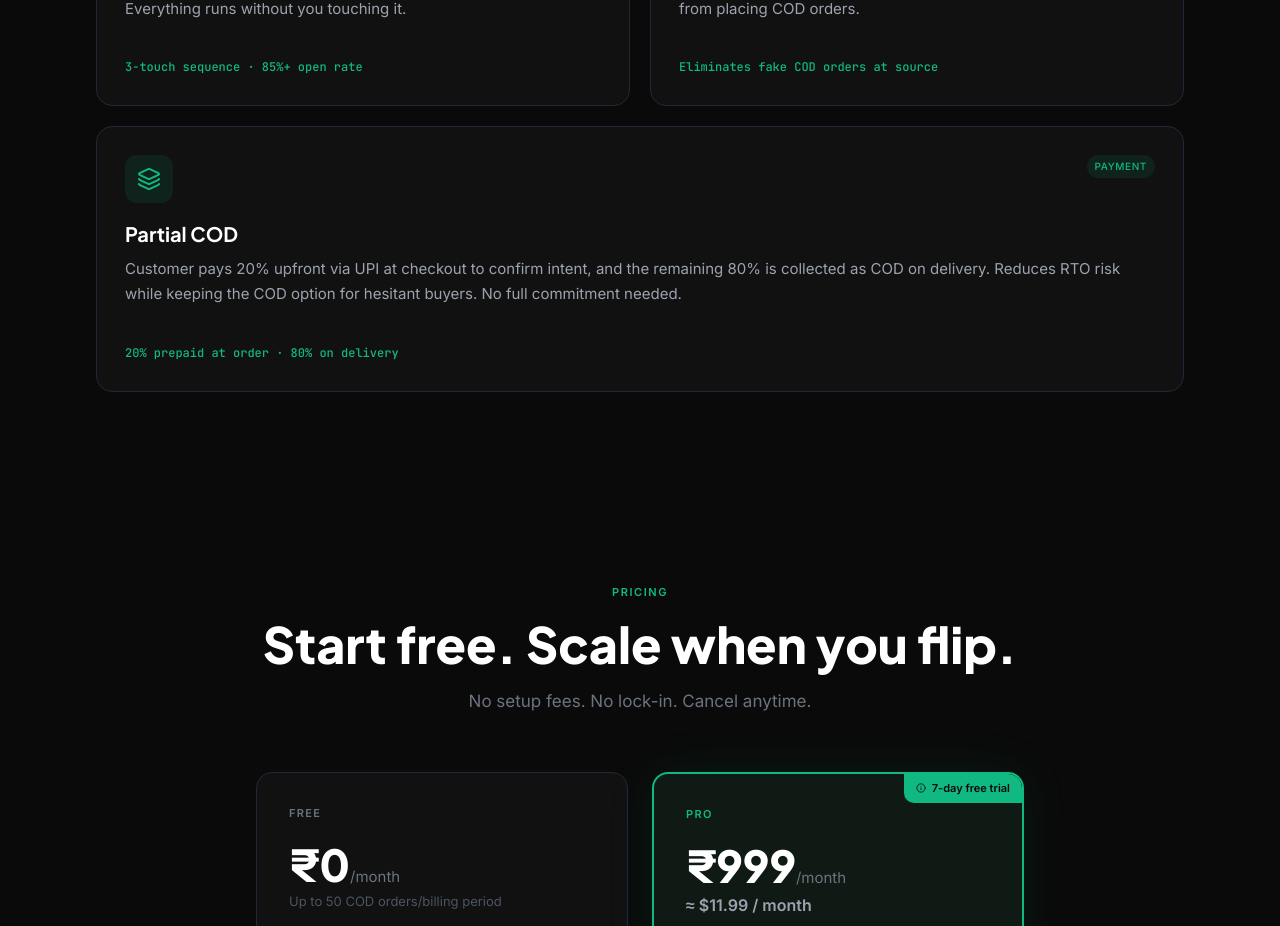
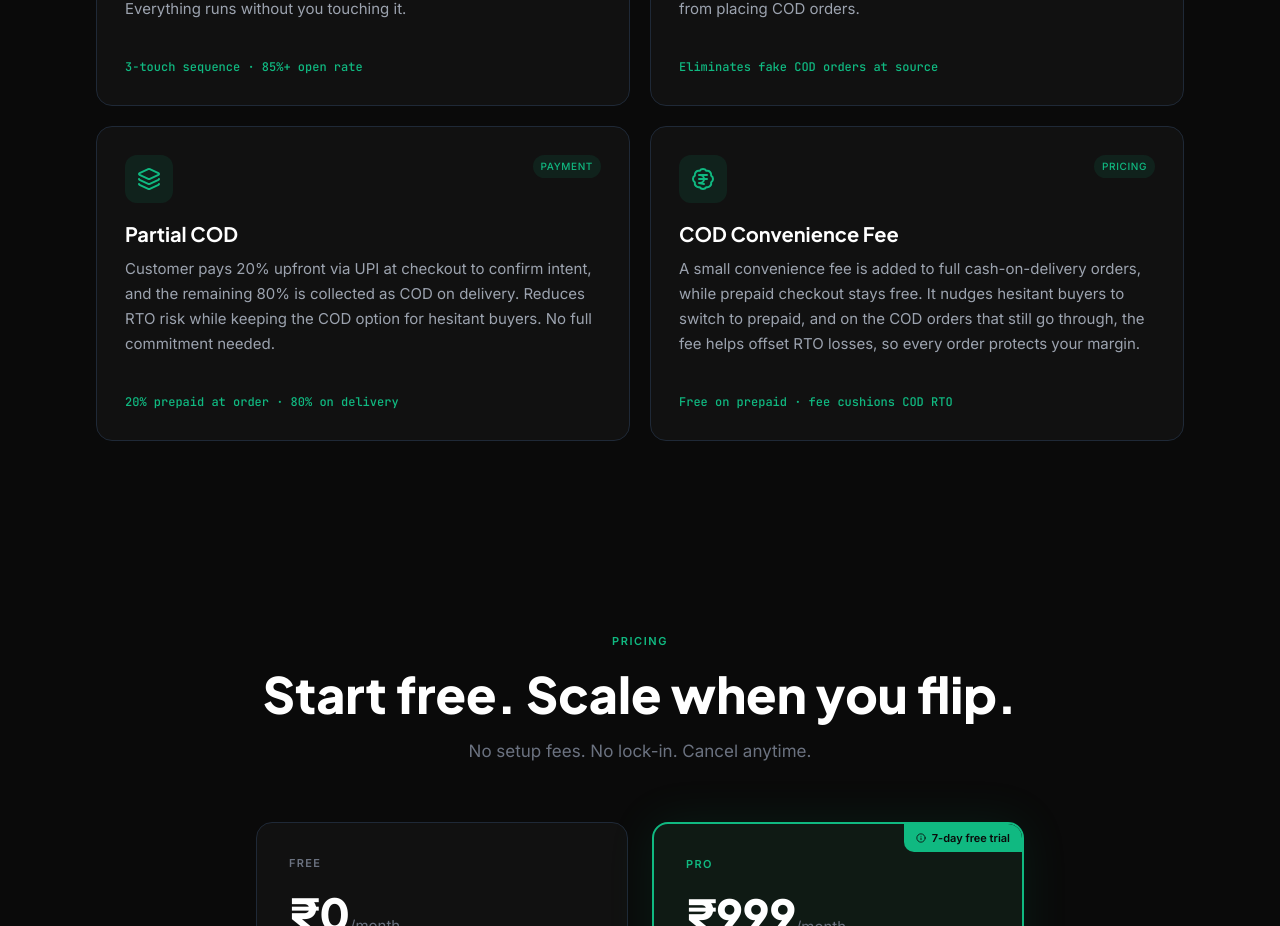
Before and after one commit to TheGrowthAgency2026/CODFLIPweb, a Next.js app: page /codflip in a window 1280 px wide. Shown: the part 3320-4246 px from the top of the page. Built offline with nearby package versions, Linux system fonts and the light colour scheme.

Commit message:
new feature added

```diff
--- a/src/components/FeaturesSection.tsx
+++ b/src/components/FeaturesSection.tsx
@@ -1,7 +1,7 @@
 'use client'
 
 import { motion } from 'framer-motion'
-import { type LucideIcon, ArrowLeftRight, TrendingDown, MessageCircle, ShieldCheck, Layers } from 'lucide-react'
+import { type LucideIcon, ArrowLeftRight, TrendingDown, MessageCircle, ShieldCheck, Layers, BadgeIndianRupee } from 'lucide-react'
 import { useScrollReveal } from '@/hooks/useScrollReveal'
 
 type Feature = { icon: LucideIcon; tag: string; title: string; body: string; stat: string; wide?: boolean }
@@ -41,7 +41,13 @@ const features: Feature[] = [
     title: 'Partial COD',
     body: 'Customer pays 20% upfront via UPI at checkout to confirm intent, and the remaining 80% is collected as COD on delivery. Reduces RTO risk while keeping the COD option for hesitant buyers. No full commitment needed.',
     stat: '20% prepaid at order · 80% on delivery',
-    wide: true,
+  },
+  {
+    icon: BadgeIndianRupee,
+    tag: 'PRICING',
+    title: 'COD Convenience Fee',
+    body: 'A small convenience fee is added to full cash-on-delivery orders, while prepaid checkout stays free. It nudges hesitant buyers to switch to prepaid, and on the COD orders that still go through, the fee helps offset RTO losses, so every order protects your margin.',
+    stat: 'Free on prepaid · fee cushions COD RTO',
   },
 ]
 
```
